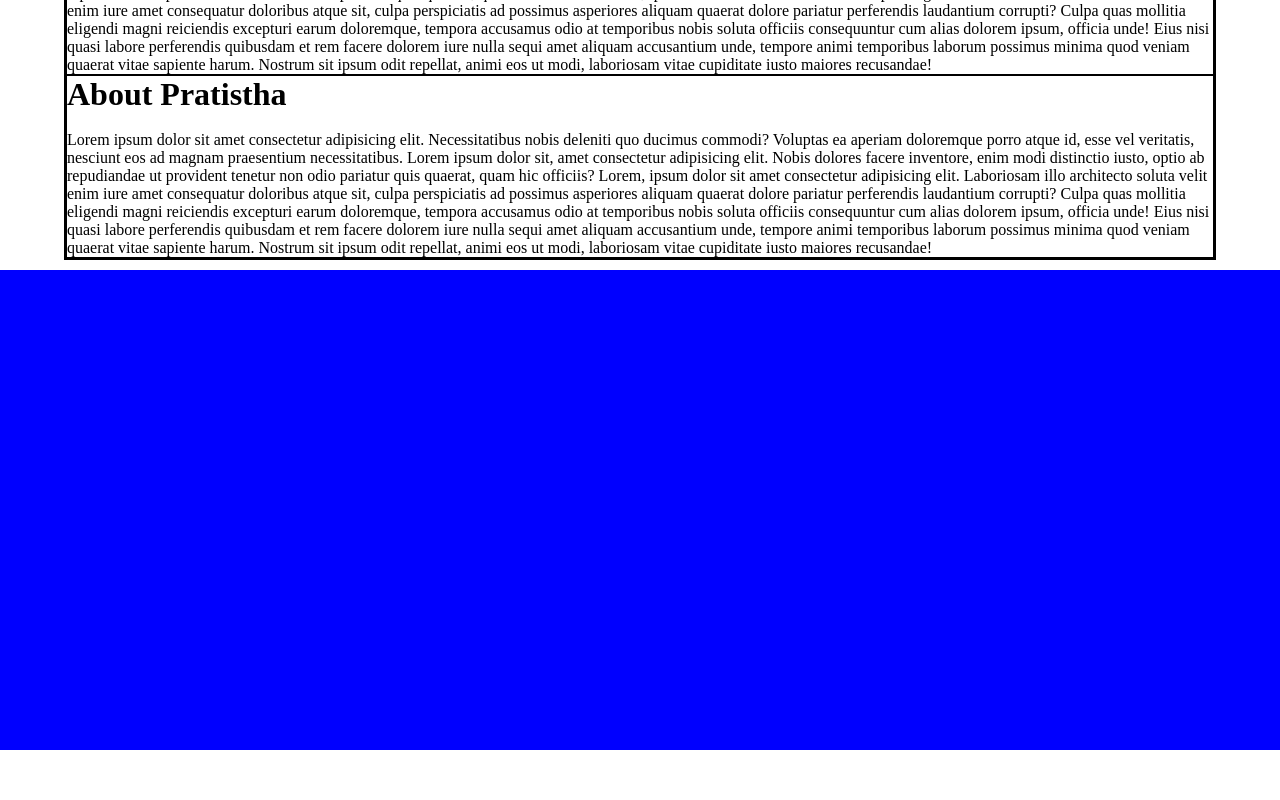
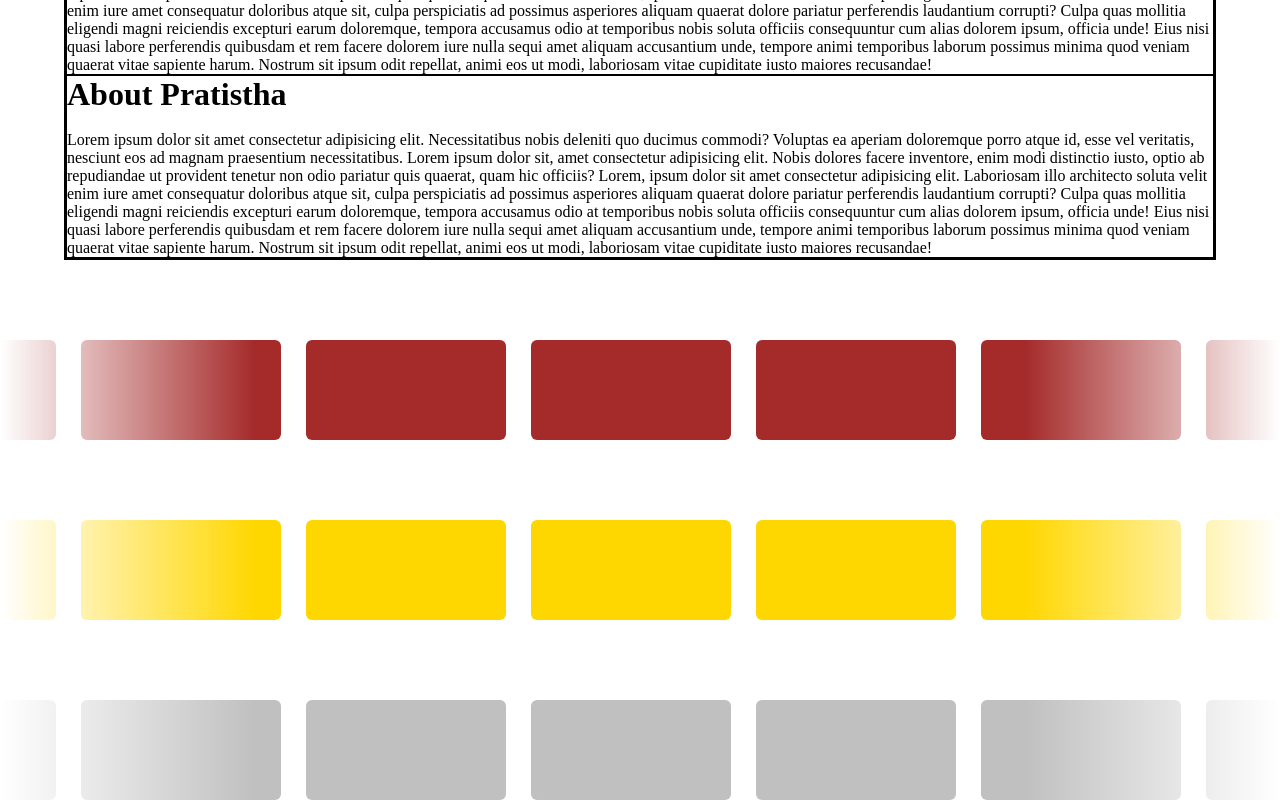
Before and after one commit to premson18/Pratistha, a React (Vite) app: page / in a window 1280 px wide. Shown: the part 4286-5086 px from the top of the page. Before the commit the page ends 5036 px from the top, so only its background shows below. Built offline with nearby package versions, Linux system fonts and the light colour scheme.

Commit message:
first commit

```diff
--- a/src/Components/Hero/Content/Content.css
+++ b/src/Components/Hero/Content/Content.css
@@ -52,7 +52,7 @@ div{
 
 @media screen and (max-width : 1080px) {
     .matter h1{
-        font-size: 45px;
+        font-size: 50px;
     }
     .date{
         font-size: 30px;
--- a/src/Components/Sponsors/Sponsors.css
+++ b/src/Components/Sponsors/Sponsors.css
@@ -1,4 +1,107 @@
-.sponsors{
-    height: 60vh;
-    background-color: blue;
+*,
+*::before,
+*::after{
+    box-sizing: border-box;
 }
+
+*{
+    margin: 0;
+}
+
+.wrapper{
+   /* width: 90%;
+    max-width: 1536px;*/
+    margin-inline: auto;
+    position: relative;
+    height: 100px;
+    margin-top: 5rem;
+    overflow: hidden;
+    mask-image: linear-gradient(to right , rgba(0,0,0,0), rgba(0,0,0,1) 20%, rgba(0,0,0,1) 80%, rgba(0,0,0,0));
+}
+
+@keyframes scrollleft{
+
+    to{
+      left: -200px;
+    }
+}
+
+.item-1{
+    width: 200px;
+    height: 100px;
+    background-color: red;
+    border-radius: 6px;
+    position: absolute;
+    left: max(calc(200px * 8),100%);
+    animation-name: scrollleft;
+    animation-duration: 30s;
+    animation-timing-function: linear;
+    animation-iteration-count: infinite;
+
+}
+
+.item-1{
+    width: 200px;
+    height: 100px;
+    background-color: brown;
+    border-radius: 6px;
+    position: absolute;
+    left: max(calc(200px * 8),100%);
+    animation-name: scrollleft;
+    animation-duration: 30s;
+    animation-timing-function: linear;
+    animation-iteration-count: infinite;
+
+}
+
+.item-2{
+    width: 200px;
+    height: 100px;
+    background-color: gold;
+    border-radius: 6px;
+    position: absolute;
+    left: max(calc(200px * 8),100%);
+    animation-name: scrollleft;
+    animation-duration: 30s;
+    animation-timing-function: linear;
+    animation-iteration-count: infinite;
+
+}
+
+.item-3{
+    width: 200px;
+    height: 100px;
+    background-color: silver;
+    border-radius: 6px;
+    position: absolute;
+    left: max(calc(200px * 8),100%);
+    animation-name: scrollleft;
+    animation-duration: 30s;
+    animation-timing-function: linear;
+    animation-iteration-count: infinite;
+
+}
+.item1{
+    animation-delay: calc(30s/ 8 * (8 - 1) * -1);
+}
+.item2{
+    animation-delay: calc(30s/ 8 * (8 - 2) * -1);
+}
+.item3{
+    animation-delay: calc(30s/ 8 * (8 - 3) * -1);
+}
+.item4{
+    animation-delay: calc(30s/ 8 * (8 - 4) * -1);
+}
+.item5{
+    animation-delay: calc(30s/ 8 * (8 - 5) * -1);
+}
+.item6{
+    animation-delay: calc(30s/ 8 * (8 - 6) * -1);
+}
+.item7{
+    animation-delay: calc(30s/ 8 * (8 - 7) * -1);
+}
+.item8{
+    animation-delay: calc(30s/ 8 * (8 - 8) * -1);
+}
--- a/src/Components/Sponsors/Sponsors.jsx
+++ b/src/Components/Sponsors/Sponsors.jsx
@@ -4,9 +4,38 @@ import './Sponsors.css'
 const Sponsors = () => {
   return (
     <div>
-      <div className='sponsors'>
 
-      </div>
+      <div className="wrapper">
+            <div className="item-1 item1"></div>
+            <div className="item-1 item2"></div>
+            <div className="item-1 item3"></div>
+            <div className="item-1 item4"></div>
+            <div className="item-1 item5"></div>
+            <div className="item-1 item6"></div>
+            <div className="item-1 item7"></div>
+            <div className="item-1 item8"></div>
+        </div>
+        <div className="wrapper">
+            <div className="item-2 item1"></div>
+            <div className="item-2 item2"></div>
+            <div className="item-2 item3"></div>
+            <div className="item-2 item4"></div>
+            <div className="item-2 item5"></div>
+            <div className="item-2 item6"></div>
+            <div className="item-2 item7"></div>
+            <div className="item-2 item8"></div>
+        </div>
+        <div className="wrapper">
+            <div className="item-3 item1"></div>
+            <div className="item-3 item2"></div>
+            <div className="item-3 item3"></div>
+            <div className="item-3 item4"></div>
+            <div className="item-3 item5"></div>
+            <div className="item-3 item6"></div>
+            <div className="item-3 item7"></div>
+            <div className="item-3 item8"></div>
+        </div>
+
     </div>
   )
 }
```
